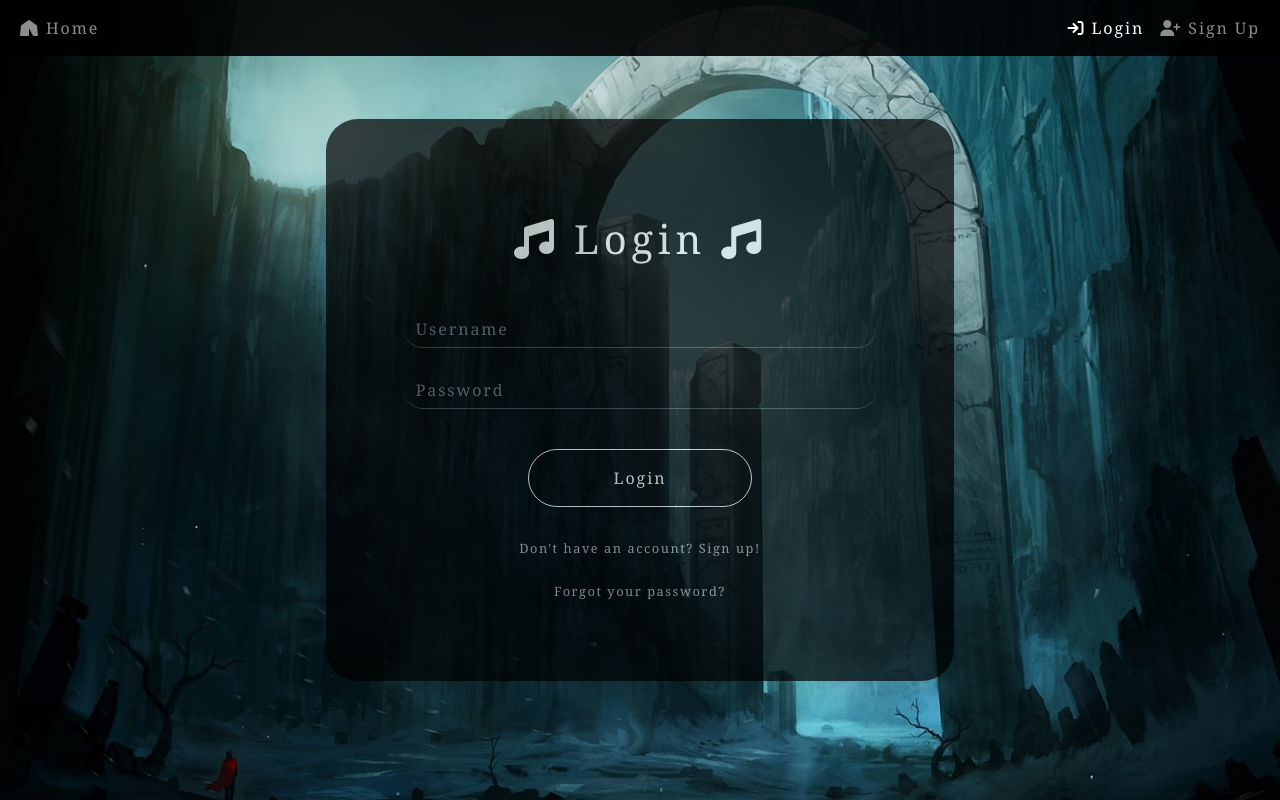
After one commit to PhatDave/musicTribesPI, a Django app: page /user/login in a window 1280 px wide. The commit adds this page. Run offline with Django 4.2, Linux system fonts and the light colour scheme; some libraries are stand-ins or nearby versions.

Commit message:
Customized login and navbar templates, added css

```diff
--- /dev/null
+++ b/customAuth/templates/customAuth/login.html
@@ -0,0 +1,45 @@
+{% extends 'tribes/base.html' %}
+{% load static %}
+{% block title %}Login{% endblock %}
+{% block css %}
+{{ block.super }}
+<link rel="stylesheet" href="{% static 'css/user_auth.css' %}">
+{% endblock %}
+
+{% block content %}
+
+<body id="login" class="unselectable">
+    <div class="container-fluid justify-content-center align-items-center w-100 h-100 d-flex">
+        <div class="col-12 col-md-12 col-xl-6 mx-auto px-3 py-5 loginRegister">
+            <h1 class="text-center my-5">
+                <i class="fa-solid fa-music"></i>&nbsp;Login&nbsp;<i class="fa-solid fa-music"></i>
+            </h1>
+            <form method="post" class="col-12 col-lg-10 mx-auto my-3 row" id="loginForm">
+                {% csrf_token %}
+                {% for field in form %}
+                <div class="form-outline mb-4 col-md-12">
+                    {{ field }}
+                    {% for error in field.errors %}
+                    <p class="my-2 error">{{error}}</p>
+                    {% endfor %}
+                </div>
+                {% endfor %}
+                <div class="col-6 mx-auto">
+                    <button type="submit" class="btn btn-outline-light my-3 px-5 py-3 w-100">Login</button>
+                </div>
+                <div class="my-3">
+                    <a href="#" class="loginRegisterHelpers">Don't have an account? Sign up!</a>
+                    <br>
+                    <a href="#" class="loginRegisterHelpers">Forgot your password?</a>
+                </div>
+                <input type="submit" hidden />
+                <div class="col-md-12 text-start error">
+                    {% if form.non_field_errors %}
+                    <p class="my-2 text-center">{{ form.non_field_errors }}</p>
+                    {% endif %}
+                </div>
+            </form>
+        </div>
+    </div>
+</body>
+{% endblock content %}
--- /dev/null
+++ b/static/css/style.css
@@ -0,0 +1,39 @@
+* {
+    font-family: Georgia, Times, Times New Roman, serif;
+    letter-spacing: 0.12em;
+}
+
+.unselectable {
+    -webkit-touch-callout: none;
+    -webkit-user-select: none;
+    -khtml-user-select: none;
+    -moz-user-select: none;
+    -ms-user-select: none;
+    user-select: none;
+}
+
+::-webkit-scrollbar {
+    width: 8px;
+}
+
+::-webkit-scrollbar-track {
+    background: rgba(0, 0, 139, 0.3);
+}
+
+::-webkit-scrollbar-thumb {
+    background: linear-gradient(to top, #000428, #004e92);
+}
+
+.btn {
+    border-radius: 2rem;
+    transition: all .5s ease-in-out !important;
+}
+
+.navbar {
+    background-color: rgba(0, 0, 0, 0.7);
+    transition: all .5s ease;
+}
+
+.navbar:hover {
+    background-color: rgba(0, 0, 0, 0.9);
+}
--- a/static/css/user_auth.css
+++ b/static/css/user_auth.css
@@ -10,3 +10,51 @@ body#login {
     -moz-background-size: cover;
     -o-background-size: cover;
 }
+
+.loginRegister {
+    background-color: #000;
+    opacity: 70%;
+    color: #fff;
+    border-radius: 2rem;
+    transition: all .5s ease;
+}
+
+.loginRegister:hover {
+    opacity: 90%;
+}
+
+.form-outline>input, .form-outline>input:active, .form-outline>input:focus, .form-outline>input:read-only,
+.form-outline>textarea, .form-outline>textarea:active, .form-outline>textarea:focus {
+    background: none;
+    border: none;
+    border-bottom: 1px solid #434a52;
+    border-radius: 2rem;
+    box-shadow: none;
+    outline: none;
+    color: inherit;
+}
+
+.error {
+    color: red;
+}
+
+.loginRegisterHelpers {
+    display: block;
+    text-align: center;
+    font-size: 0.8rem;
+    color: #fff;
+    opacity: 0.7;
+    text-decoration: none;
+    transition: all .5s ease;
+}
+
+.loginRegisterHelpers:hover {
+    color: #fff;
+    opacity: 1;
+    transform: scale(1.1);
+}
+
+.loginRegisterHelpers:active {
+    color: #6699CC;
+    opacity: 1;
+}
--- a/tribes/templates/tribes/base.html
+++ b/tribes/templates/tribes/base.html
@@ -10,15 +10,24 @@
     <link href="https://cdn.jsdelivr.net/npm/bootstrap@5.1.3/dist/css/bootstrap.min.css" rel="stylesheet" integrity="sha384-1BmE4kWBq78iYhFldvKuhfTAU6auU8tT94WrHftjDbrCEXSU1oBoqyl2QvZ6jIW3" crossorigin="anonymous">
     <script src="https://kit.fontawesome.com/d61bdbabeb.js" crossorigin="anonymous"></script>
     {% block css %}
+    <link rel="stylesheet" href="{% static 'css/style.css' %}">
     {% endblock %}
     <title>{% block title %}Music Tribes{% endblock %}</title>
 </head>
 
 <body>
-    <header>{% include 'tribes/includes/navbar.html' %}</header>
+    <header>
+        <nav class="navbar navbar-expand-lg navbar-dark fixed-top">
+            {% include 'tribes/includes/navbar.html' %}
+        </nav>
+    </header>
+
     <main>
         {% block content %}
         {% endblock %}
     </main>
-    <footer>{% include 'tribes/includes/footer.html' %}</footer>
+
+    <footer>
+        {% include 'tribes/includes/footer.html' %}
+    </footer>
 </body>
--- a/tribes/templates/tribes/includes/navbar.html
+++ b/tribes/templates/tribes/includes/navbar.html
@@ -1,4 +1,3 @@
-<nav class="navbar navbar-expand-lg navbar-dark bg-dark">
 <div class="container-fluid">
     <button class="navbar-toggler" type="button" data-bs-toggle="collapse" data-bs-target="#mainNavbar" aria-controls="mainNavbar" aria-expanded="false" aria-label="Toggle navigation">
         <span class="navbar-toggler-icon"></span>
@@ -38,4 +37,3 @@
         </ul>
     </div>
 </div>
-</nav>
```
Also changed, not shown: customAuth/views.py (line endings or trailing spaces). Lines whose indentation alone changed are shown as unchanged.
